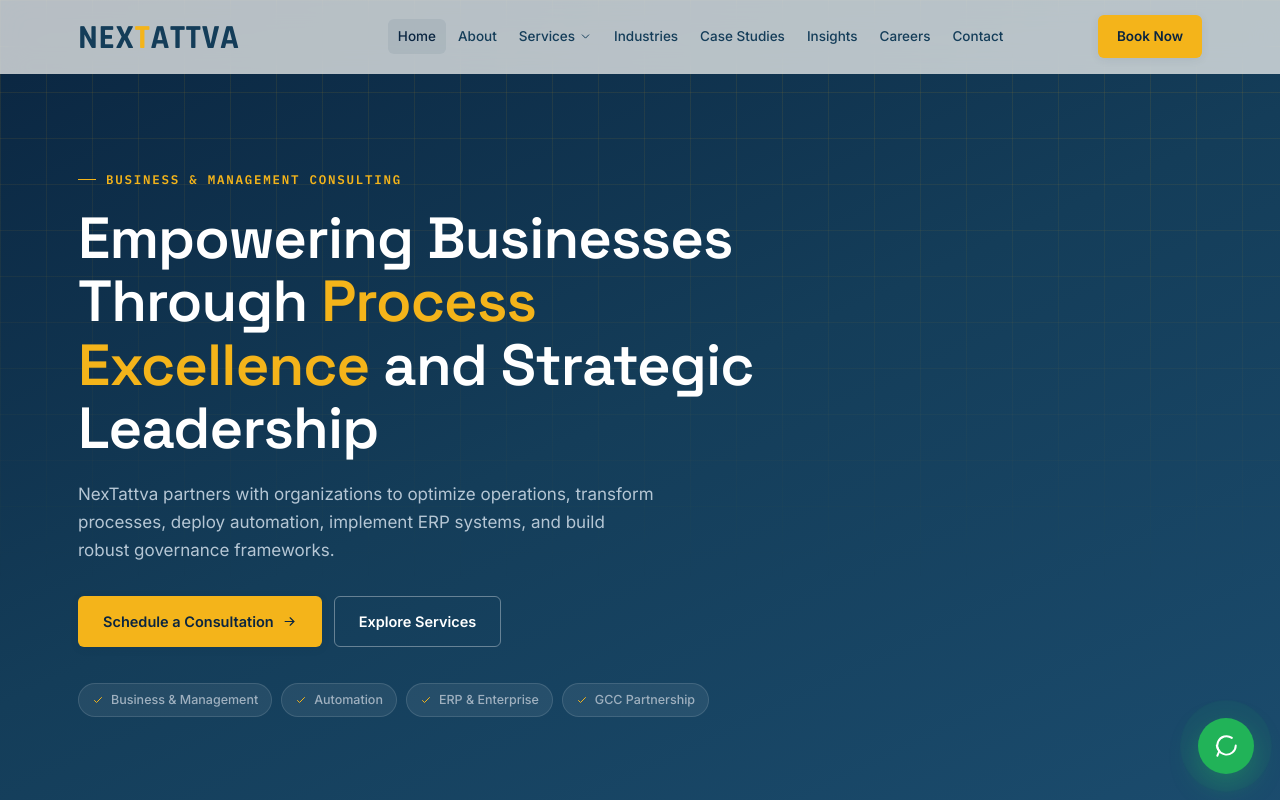
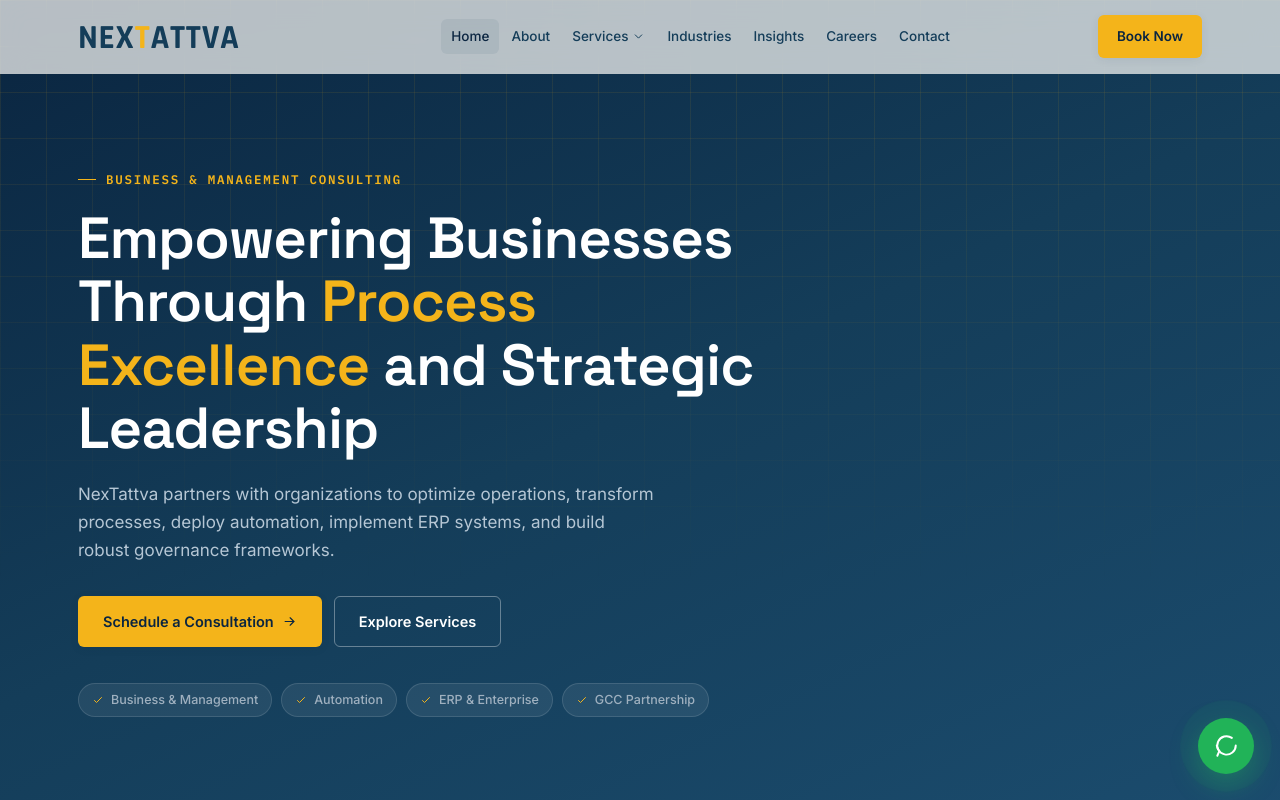
Before and after one commit to CAKaumil/NexTattva, a plain HTML site: page index.html in a window 1280 px wide. Shown: the top 800 px of the page. Drawn offline with Linux system fonts and the light colour scheme.

Commit message:
Update index.html

```diff
--- a/index.html
+++ b/index.html
@@ -501,7 +501,6 @@ footer{background:var(--navy-950);color:#8fa2b3;padding:clamp(52px,7vw,80px) 0 0
       </div>
 
       <a href="#industries">Industries</a>
-      <a href="#case-studies">Case Studies</a>
       <a href="#insights">Insights</a>
       <a href="#careers">Careers</a>
       <a href="#contact">Contact</a>
@@ -692,10 +691,6 @@ footer{background:var(--navy-950);color:#8fa2b3;padding:clamp(52px,7vw,80px) 0 0
     </div>
   </div>
 </section>
-
-<!-- ============================================================
-     CASE STUDIES
-     ============================================================ -->
 
 <!-- ============================================================
      INSIGHTS
@@ -985,7 +980,6 @@ footer{background:var(--navy-950);color:#8fa2b3;padding:clamp(52px,7vw,80px) 0 0
       <div class="foot-col">
         <h4>Resources</h4>
         <ul>
-          <li><a href="#case-studies">Case Studies</a></li>
           <li><a href="#insights">Insights</a></li>
           <li><a href="#industries">Industries</a></li>
         </ul>
```
